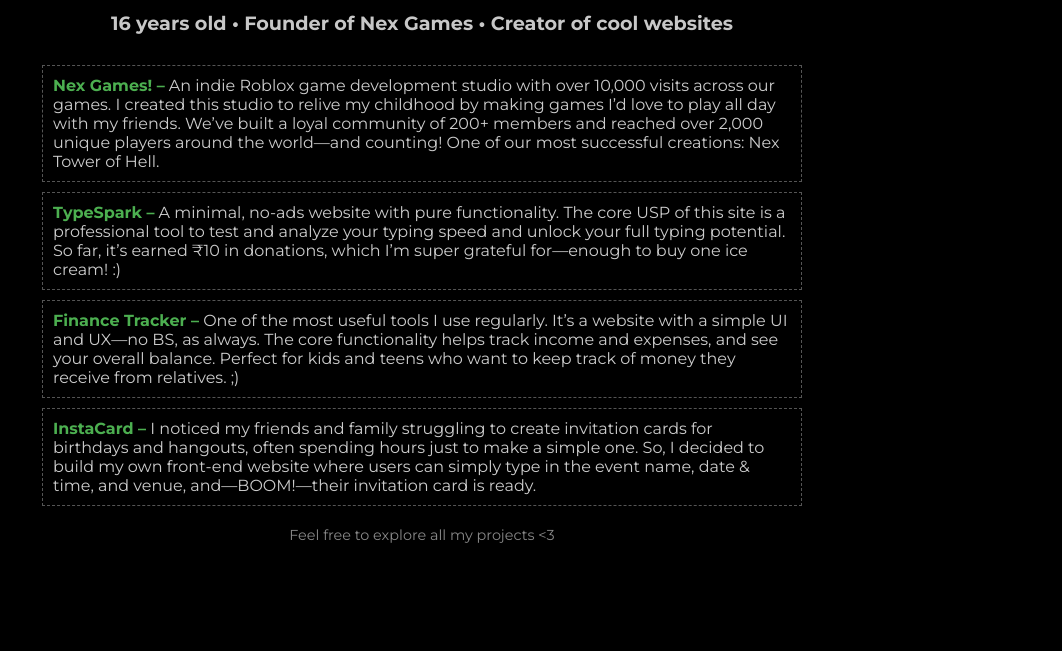
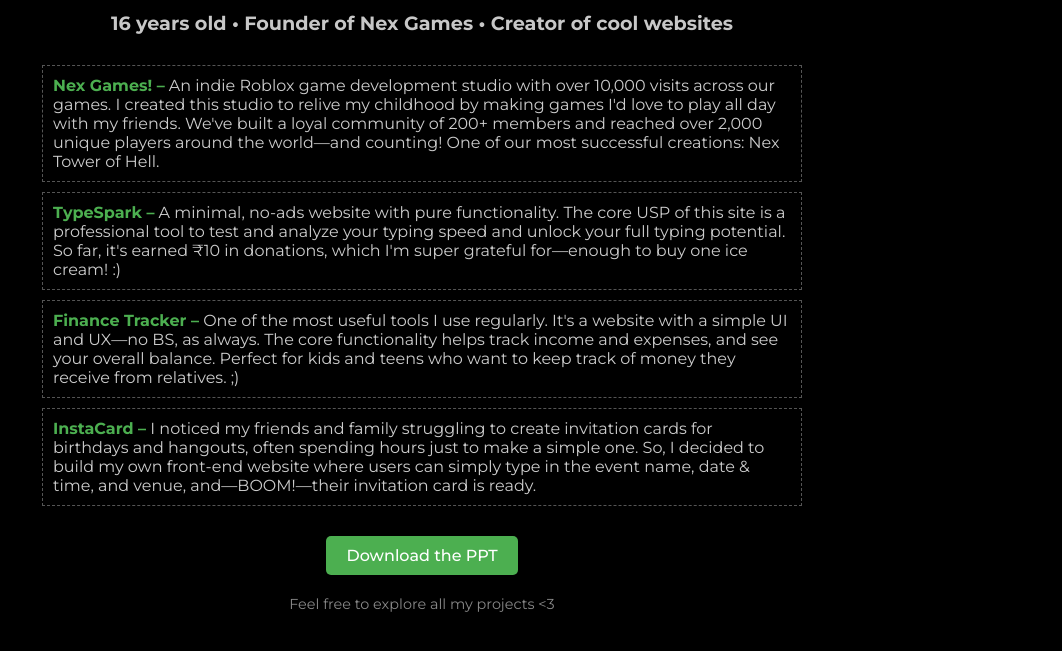
Before and after one commit to satyaprakashsamaI/satyaprakashsamai.github.io, a plain HTML site: page index.html in a window 1280 px wide. Shown: the part 109-760 px from the top of the page, without its empty margins (218-1280 px from the left). Drawn offline with Linux system fonts and the light colour scheme.

Commit message:
Update index.html

```diff
--- a/index.html
+++ b/index.html
@@ -126,6 +126,24 @@
       opacity: 0.8;
     }
 
+    /* Download button styling */
+    .download-btn {
+      display: inline-block;
+      background-color: #4CAF50;
+      color: white;
+      padding: 10px 20px;
+      margin-top: 20px;
+      text-decoration: none;
+      border-radius: 5px;
+      font-weight: 500;
+      transition: background-color 0.3s;
+    }
+
+    .download-btn:hover {
+      background-color: #45a049;
+      text-decoration: none;
+    }
+
     /* Mobile-specific styles */
     @media only screen and (max-width: 600px) {
       body {
@@ -162,6 +180,10 @@
         font-size: 0.8rem;
         margin-top: 15px;
       }
+      .download-btn {
+        padding: 8px 16px;
+        font-size: 0.9rem;
+      }
     }
   </style>
 </head>
@@ -186,20 +208,23 @@
     <!-- Four editable text placeholders -->
     <div class="placeholder" id="placeholder1">
       <a href="https://www.roblox.com/communities/16930065" target="_blank">Nex Games! –</a>
-      An indie Roblox game development studio with over 10,000 visits across our games. I created this studio to relive my childhood by making games I’d love to play all day with my friends. We’ve built a loyal community of 200+ members and reached over 2,000 unique players around the world—and counting! One of our most successful creations: Nex Tower of Hell.
+      An indie Roblox game development studio with over 10,000 visits across our games. I created this studio to relive my childhood by making games I'd love to play all day with my friends. We've built a loyal community of 200+ members and reached over 2,000 unique players around the world—and counting! One of our most successful creations: Nex Tower of Hell.
     </div>
     <div class="placeholder" id="placeholder2">
       <a href="https://satyaprakashsamai.github.io/typespark/" target="_blank">TypeSpark –</a>
-      A minimal, no-ads website with pure functionality. The core USP of this site is a professional tool to test and analyze your typing speed and unlock your full typing potential. So far, it’s earned ₹10 in donations, which I’m super grateful for—enough to buy one ice cream! :)
+      A minimal, no-ads website with pure functionality. The core USP of this site is a professional tool to test and analyze your typing speed and unlock your full typing potential. So far, it's earned ₹10 in donations, which I'm super grateful for—enough to buy one ice cream! :)
     </div>
     <div class="placeholder" id="placeholder3">
       <a href="https://satyaprakashsamai.github.io/financetracker/" target="_blank">Finance Tracker –</a>
-      One of the most useful tools I use regularly. It’s a website with a simple UI and UX—no BS, as always. The core functionality helps track income and expenses, and see your overall balance. Perfect for kids and teens who want to keep track of money they receive from relatives. ;)
+      One of the most useful tools I use regularly. It's a website with a simple UI and UX—no BS, as always. The core functionality helps track income and expenses, and see your overall balance. Perfect for kids and teens who want to keep track of money they receive from relatives. ;)
     </div>
     <div class="placeholder" id="placeholder4">
       <a href="https://satyaprakashsamai.github.io/instacard/" target="_blank">InstaCard –</a>
       I noticed my friends and family struggling to create invitation cards for birthdays and hangouts, often spending hours just to make a simple one. So, I decided to build my own front-end website where users can simply type in the event name, date & time, and venue, and—BOOM!—their invitation card is ready.
     </div>
+
+    <!-- Download PPT button -->
+    <a href="Healing Hut.pptx" class="download-btn" download>Download the PPT</a>
 
     <!-- Footnote -->
     <p class="footnote">Feel free to explore all my projects &lt;3</p>
```
